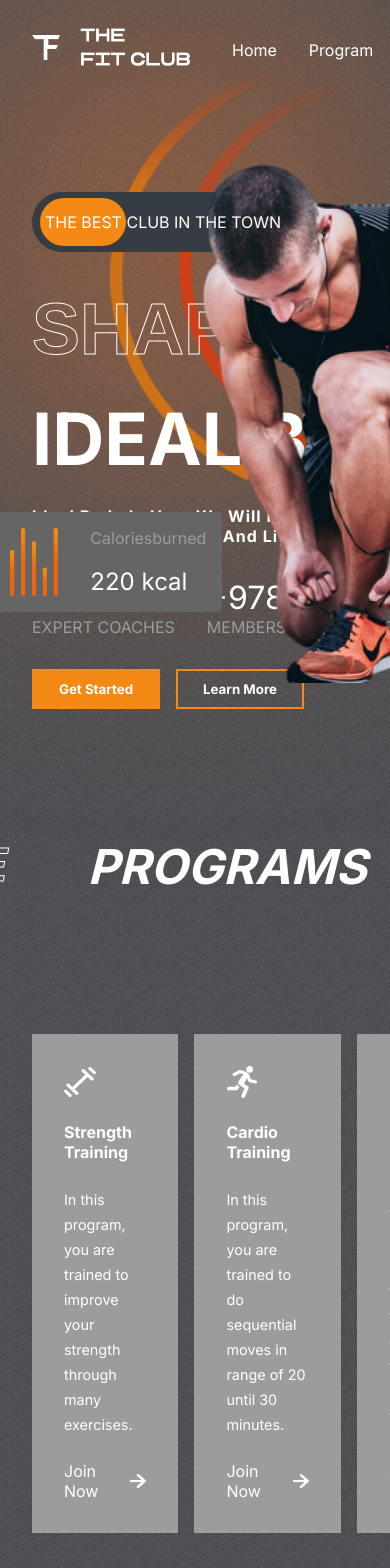
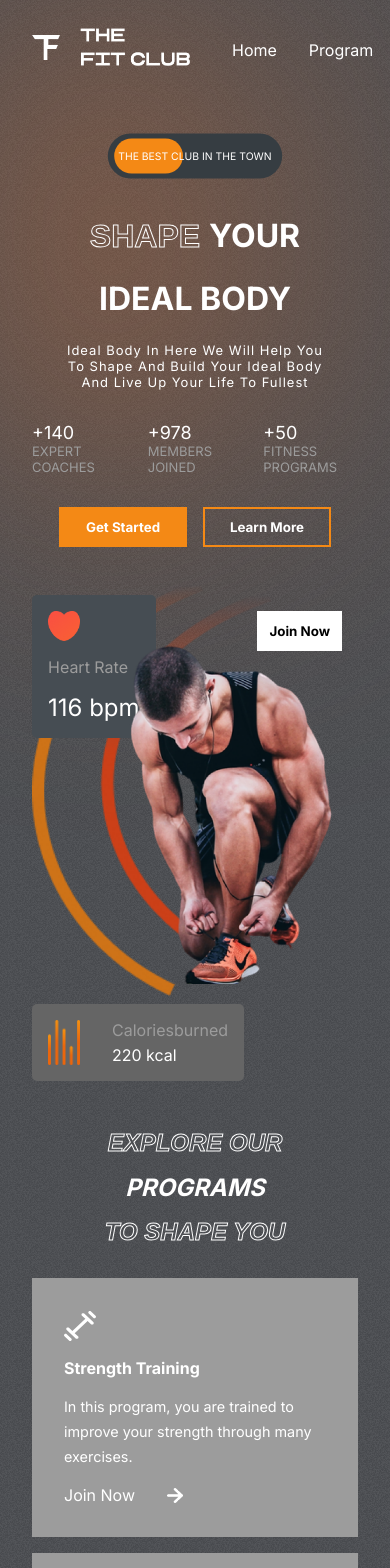
Before and after one commit to addis-ale/gym-app, a React (Create React App) app: page / in a window 390 px wide. Shown: the top 1568 px of the page. Built offline with nearby package versions, Linux system fonts and the light colour scheme.

Commit message:
initial commit

```diff
--- a/src/components/Heros/Hero.css
+++ b/src/components/Heros/Hero.css
@@ -163,3 +163,69 @@
   height: 30rem;
   left: 0;
 }
+@media screen and (max-width: 768px) {
+  .hero {
+    flex-direction: column;
+  }
+  .hero-blur {
+    width: 14rem;
+  }
+  .the-best-ad {
+    margin: 0;
+    font-size: small;
+    align-self: center;
+    transform: scale(0.8);
+  }
+  .hero-txt {
+    font-size: xx-large;
+    align-items: center;
+    justify-content: center;
+  }
+  .hero-txt > div:nth-of-type(3) {
+    font-size: small;
+    font-weight: 200;
+    letter-spacing: 1px;
+    text-align: center;
+  }
+  .hero-buttons {
+    justify-content: center;
+  }
+  .figures > div > span:nth-of-type(1) {
+    font-size: large;
+  }
+  .figures > div > span:nth-of-type(2) {
+    font-size: small;
+  }
+  .right-h {
+    position: relative;
+    background: none;
+  }
+  .heart-rate {
+    top: 1rem;
+    left: 2rem;
+  }
+  .calories {
+    position: relative;
+    top: 5rem;
+    left: 2rem;
+  }
+  .calories > img {
+    width: 2rem;
+  }
+  .calories > div > :nth-child(2) {
+    color: white;
+    font-size: 1rem;
+  }
+  .hero-image {
+    position: relative;
+    left: 7rem;
+    top: 4rem;
+    width: 15rem;
+    align-self: center;
+  }
+  .hero-image-back {
+    width: 15rem;
+    top: 0;
+    left: 2rem;
+  }
+}
--- a/src/components/Heros/Hero.jsx
+++ b/src/components/Heros/Hero.jsx
@@ -9,6 +9,7 @@
 
 export default function Hero() {
   const transition = { type: `tween`, duration: 3 };
+  const mobile = window.innerWidth <= 768;
   return (
     <div className="hero">
       <div className="blurr hero-blur"></div>
@@ -17,7 +18,7 @@
         {/*the-best-ad*/}
         <div className="the-best-ad">
           <motion.div
-            initial={{ left: "168px" }}
+            initial={{ left: mobile ? `100px` : `168px` }}
             whileInView={{ left: "8px" }}
             transition={transition}
           ></motion.div>
--- a/src/components/Testimonial/Testimonial.jsx
+++ b/src/components/Testimonial/Testimonial.jsx
@@ -3,7 +3,7 @@
 import lArrow from "../../assets/leftArrow.png";
 import rArrow from "../../assets/rightArrow.png";
 import { useState } from "react";
-import { motion } from "framer-motion";
+import { motion, AnimatePresence } from "framer-motion";
 
 export default function Testimonial() {
   const [current, setCurrent] = useState(0);
@@ -26,15 +26,17 @@
           <div className="stroke-text">what they</div>
           <span>say about us</span>
         </div>
+        <AnimatePresence mode="wait">
           <motion.p
             key={current}
             initial={{ opacity: 0, x: -100 }}
             animate={{ opacity: 1, x: 0 }}
-          exit={{ opacity: 1, x: 100 }}
-          transition={transition}
+            exit={{ opacity: 0, x: 100 }}
+            transition={{ ...transition, duration: 2 }}
           >
             {testimonialsData[current].review}
           </motion.p>
+        </AnimatePresence>
         <motion.div
           key={current}
           initial={{ opacity: 0, x: 100 }}
--- a/src/components/program/Program.css
+++ b/src/components/program/Program.css
@@ -52,3 +52,19 @@
 .join-now > img {
   width: 1rem;
 }
+@media screen and (max-width: 768px) {
+  .programs {
+    flex-direction: column;
+  }
+  .programs-header {
+    flex-direction: column;
+    gap: 1rem;
+    font-size: x-large;
+    align-items: center;
+    justify-content: center;
+    margin-top: 2rem;
+  }
+  .program-catagories {
+    flex-direction: column;
+  }
+}
```
Lines whose indentation alone changed are shown as unchanged.
